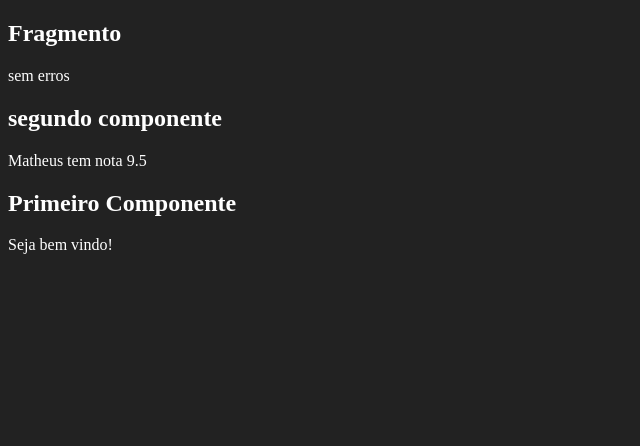
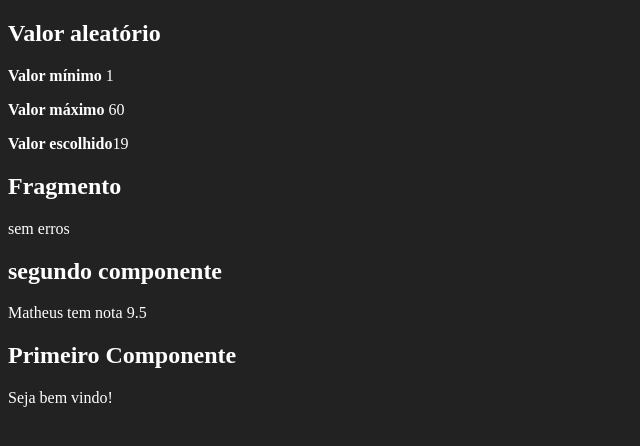
Before and after one commit to MatheusSimoes13/Clear-JS-Treinamento, a React (Create React App) app in the folder fundamentos-react/: page / in a window 1280 px wide. Shown: the top 446 px of the page, without its empty margins (0-640 px from the left). Built offline with nearby package versions, Linux system fonts and the light colour scheme.

Commit message:
Numero aleatorio

```diff
--- a/fundamentos-react/src/App.jsx
+++ b/fundamentos-react/src/App.jsx
@@ -1,4 +1,6 @@
 import React from "react"
+
+import Random from "./components/basics/Random"
 import First from './components/basics/First'
 import WithParams from "./components/basics/WithParams"
 import Fragment from "./components/basics/Fragment"
@@ -6,6 +8,7 @@
 export default _ => (
 
         <div id="app">
+            <Random min={1} max={60}/>
             <Fragment/>
             <WithParams titulo="segundo componente" aluno="Matheus" nota={9.5}/>
             <First></First>
--- /dev/null
+++ b/fundamentos-react/src/components/basics/Random.jsx
@@ -0,0 +1,18 @@
+import React from "react"
+
+export default (props) => {
+
+    const {min, max} = props
+
+    const random = parseInt(Math.random() * (max - min)) + min
+    return (
+    <div>
+        <h2>Valor aleatório</h2>
+        <p><strong>Valor mínimo</strong> {min}</p>
+        <p><strong>Valor máximo</strong> {max} </p>
+        <p><strong>Valor escolhido</strong>{random}</p>
+
+
+    </div>
+)
+    }
```
